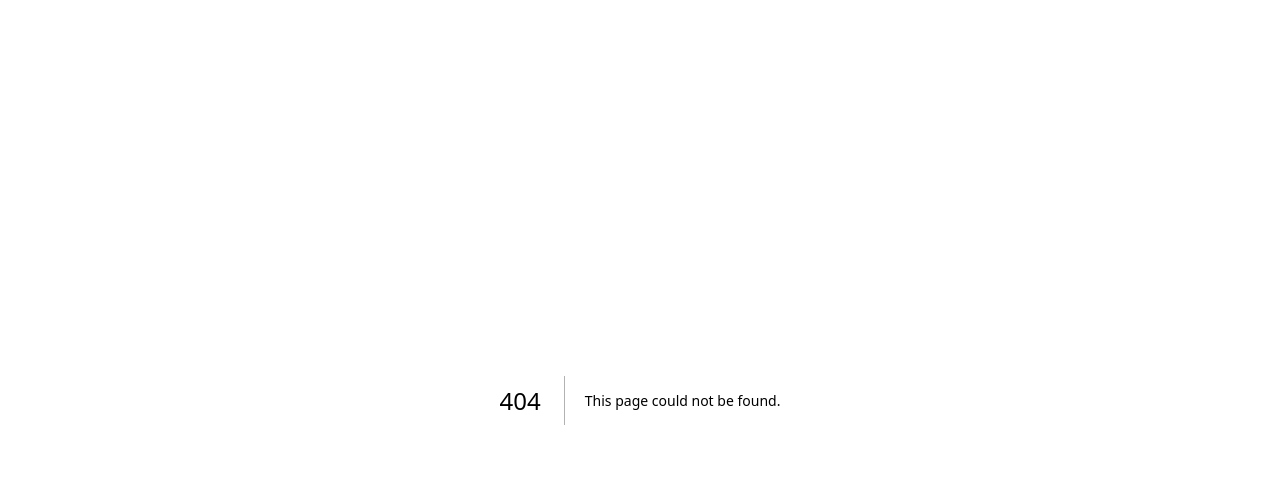
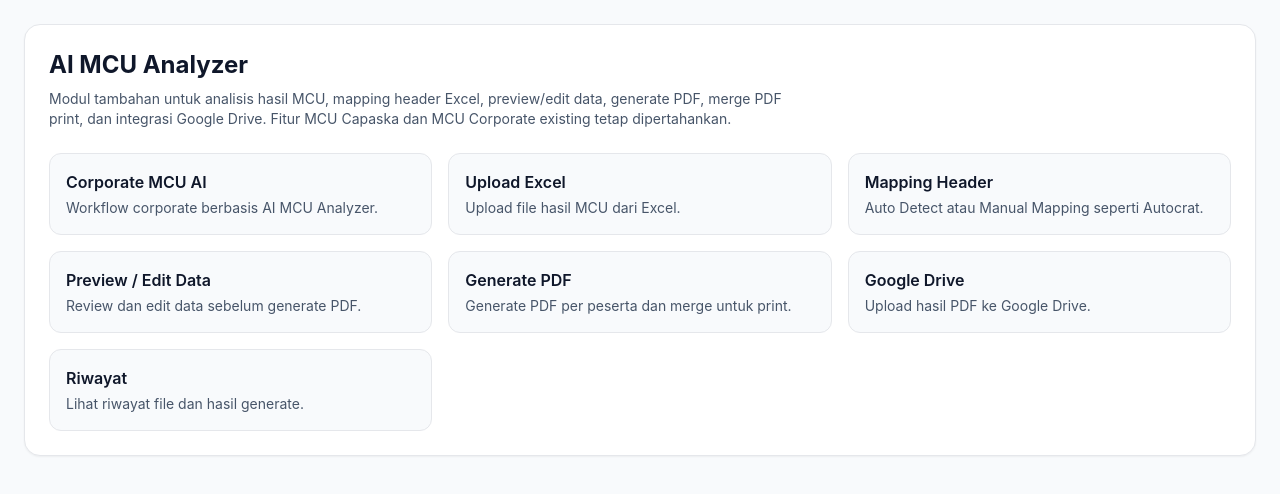
Before and after one commit to xsalsaxcn/mcu_system_nextjs, a Next.js app: page /ai-mcu in a window 1280 px wide. Before the commit this address had no page. Shown: the top 494 px of the page. Built offline with nearby package versions, Linux system fonts and the light colour scheme.

Commit message:
add ai mcu analyzer page and menu

```diff
--- /dev/null
+++ b/app/ai-mcu/corporate/page.tsx
@@ -0,0 +1,29 @@
+export default function AiMcuCorporatePage() {
+  return (
+    <main className="p-6">
+      <div className="rounded-2xl border bg-white p-6 shadow-sm">
+        <h1 className="text-2xl font-bold">Corporate MCU AI</h1>
+
+        <p className="mt-2 max-w-3xl text-sm text-slate-600">
+          Halaman ini akan menjadi workflow Corporate MCU berbasis AI MCU Analyzer.
+          Untuk tahap awal, fitur Corporate MCU existing tetap aman dan tidak diubah.
+        </p>
+
+        <div className="mt-6 rounded-xl border border-amber-200 bg-amber-50 p-4 text-sm text-amber-800">
+          Next step: sambungkan halaman ini ke upload Excel, mapping header,
+          preview data, generate analisis, generate PDF, merge PDF print,
+          dan Google Drive.
+        </div>
+
+        <div className="mt-4">
+          <a
+            href="/ai-mcu"
+            className="text-sm font-medium text-blue-600 hover:underline"
+          >
+            Kembali ke AI MCU Analyzer
+          </a>
+        </div>
+      </div>
+    </main>
+  );
+}
--- /dev/null
+++ b/app/ai-mcu/page.tsx
@@ -0,0 +1,66 @@
+export default function AiMcuPage() {
+  const menuItems = [
+    {
+      title: "Corporate MCU AI",
+      href: "/ai-mcu/corporate",
+      desc: "Workflow corporate berbasis AI MCU Analyzer.",
+    },
+    {
+      title: "Upload Excel",
+      href: "/ai-mcu/upload",
+      desc: "Upload file hasil MCU dari Excel.",
+    },
+    {
+      title: "Mapping Header",
+      href: "/ai-mcu/mapping",
+      desc: "Auto Detect atau Manual Mapping seperti Autocrat.",
+    },
+    {
+      title: "Preview / Edit Data",
+      href: "/ai-mcu/preview",
+      desc: "Review dan edit data sebelum generate PDF.",
+    },
+    {
+      title: "Generate PDF",
+      href: "/ai-mcu/generate",
+      desc: "Generate PDF per peserta dan merge untuk print.",
+    },
+    {
+      title: "Google Drive",
+      href: "/ai-mcu/drive",
+      desc: "Upload hasil PDF ke Google Drive.",
+    },
+    {
+      title: "Riwayat",
+      href: "/ai-mcu/history",
+      desc: "Lihat riwayat file dan hasil generate.",
+    },
+  ];
+
+  return (
+    <main className="p-6">
+      <div className="rounded-2xl border bg-white p-6 shadow-sm">
+        <h1 className="text-2xl font-bold">AI MCU Analyzer</h1>
+
+        <p className="mt-2 max-w-3xl text-sm text-slate-600">
+          Modul tambahan untuk analisis hasil MCU, mapping header Excel,
+          preview/edit data, generate PDF, merge PDF print, dan integrasi Google Drive.
+          Fitur MCU Capaska dan MCU Corporate existing tetap dipertahankan.
+        </p>
+
+        <div className="mt-6 grid gap-4 md:grid-cols-2 xl:grid-cols-3">
+          {menuItems.map((item) => (
+            <a
+              key={item.href}
+              href={item.href}
+              className="rounded-xl border bg-slate-50 p-4 transition hover:bg-slate-100"
+            >
+              <div className="font-semibold text-slate-900">{item.title}</div>
+              <div className="mt-1 text-sm text-slate-600">{item.desc}</div>
+            </a>
+          ))}
+        </div>
+      </div>
+    </main>
+  );
+}
--- a/components/AppShell.tsx
+++ b/components/AppShell.tsx
@@ -5,7 +5,9 @@ import { usePathname, useRouter } from "next/navigation";
 import { useState } from "react";
 import type { SessionUser } from "@/lib/shared/types";
 
-function menuFor(user: SessionUser) {
+type MenuItem = [label: string, href: string];
+
+function menuFor(user: SessionUser): MenuItem[] {
   if (user.role === "admin") {
     return [
       ["Dashboard", "/dashboard"],
@@ -16,30 +18,32 @@ function menuFor(user: SessionUser) {
       ["Parameter Kelulusan", "/parameter-kelulusan"],
       ["Input CAPASKA", "/input"],
       ["Input Corporate", "/input-corporate"],
+      ["AI MCU Analyzer", "/ai-mcu"],
       ["Cetak Label", "/labels"],
       ["Review Hasil", "/review"],
       ["Hapus Database", "/cleanup"],
-      ["Master Users", "/master"]
+      ["Master Users", "/master"],
     ];
   }
 
   if (user.role === "doctor" || user.role === "supervisor") {
     return [
       ["Dashboard", "/dashboard"],
-      ["Review Hasil", "/review"]
+      ["Review Hasil", "/review"],
     ];
   }
 
   if (user.program_type === "corporate") {
     return [
       ["Dashboard", "/dashboard"],
-      ["Input Corporate", "/input-corporate"]
+      ["Input Corporate", "/input-corporate"],
+      ["AI MCU Analyzer", "/ai-mcu"],
     ];
   }
 
   return [
     ["Dashboard", "/dashboard"],
-    ["Input CAPASKA", "/input"]
+    ["Input CAPASKA", "/input"],
   ];
 }
 
@@ -47,10 +51,22 @@ function isMainToolbarItem(label: string) {
   return label === "Dashboard" || label === "Registrasi Ulang";
 }
 
-export default function AppShell({ user, children }: { user: SessionUser; children: React.ReactNode }) {
+function isActivePath(pathname: string, href: string) {
+  if (href === "/") return pathname === "/";
+  return pathname === href || pathname.startsWith(`${href}/`);
+}
+
+export default function AppShell({
+  user,
+  children,
+}: {
+  user: SessionUser;
+  children: React.ReactNode;
+}) {
   const pathname = usePathname();
   const router = useRouter();
   const [open, setOpen] = useState(false);
+
   const menu = menuFor(user);
   const mainMenu = menu.filter(([label]) => isMainToolbarItem(label));
   const drawerMenu = menu.filter(([label]) => !isMainToolbarItem(label));
@@ -79,7 +95,10 @@ export default function AppShell({ user, children }: { user: SessionUser; childr
             >
               ☰ Menu
             </button>
-            <button className="btn-secondary" onClick={logout}>Logout</button>
+
+            <button className="btn-secondary" onClick={logout}>
+              Logout
+            </button>
           </div>
         </div>
 
@@ -90,7 +109,9 @@ export default function AppShell({ user, children }: { user: SessionUser; childr
               href={href}
               onClick={() => setOpen(false)}
               className={`whitespace-nowrap rounded-xl px-4 py-2 text-sm font-black ${
-                pathname === href ? "bg-blue-600 text-white" : "bg-slate-100 text-slate-700"
+                isActivePath(pathname, href)
+                  ? "bg-blue-600 text-white"
+                  : "bg-slate-100 text-slate-700"
               }`}
             >
               {label}
@@ -107,7 +128,7 @@ export default function AppShell({ user, children }: { user: SessionUser; childr
                   href={href}
                   onClick={() => setOpen(false)}
                   className={`rounded-2xl border px-4 py-3 text-sm font-black ${
-                    pathname === href
+                    isActivePath(pathname, href)
                       ? "border-blue-500 bg-blue-50 text-blue-700"
                       : "border-slate-200 bg-white text-slate-700 hover:bg-slate-50"
                   }`}
```
Also changed, not shown: 2 other files (tests, documents, lock files or other folders).
